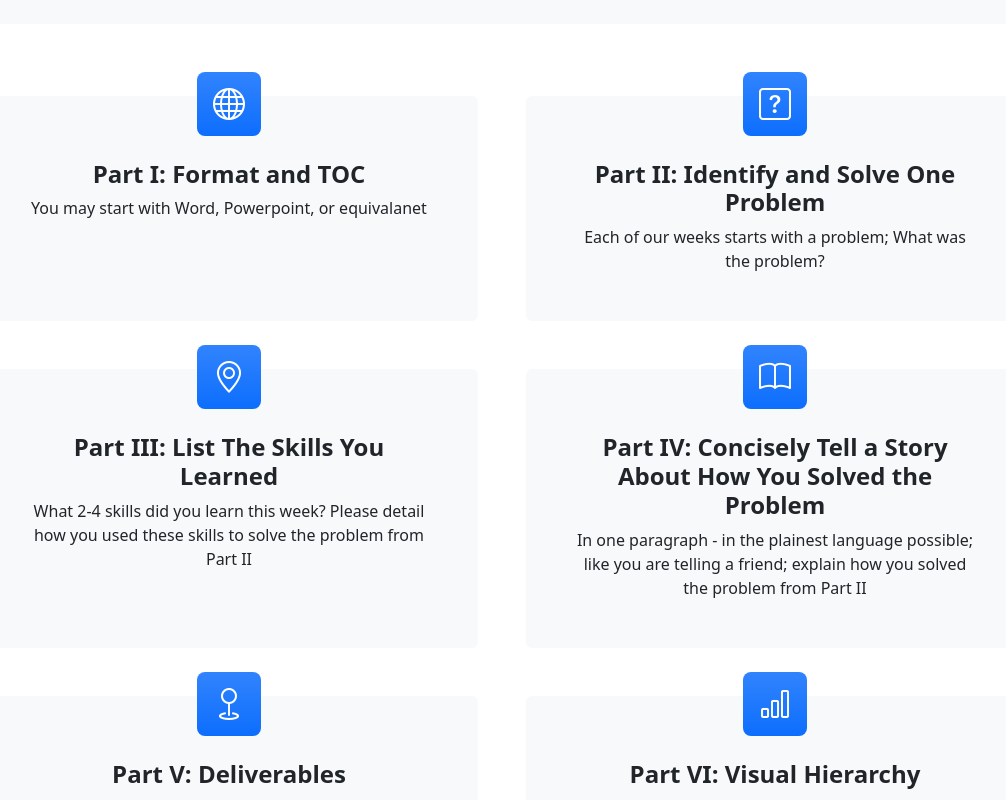
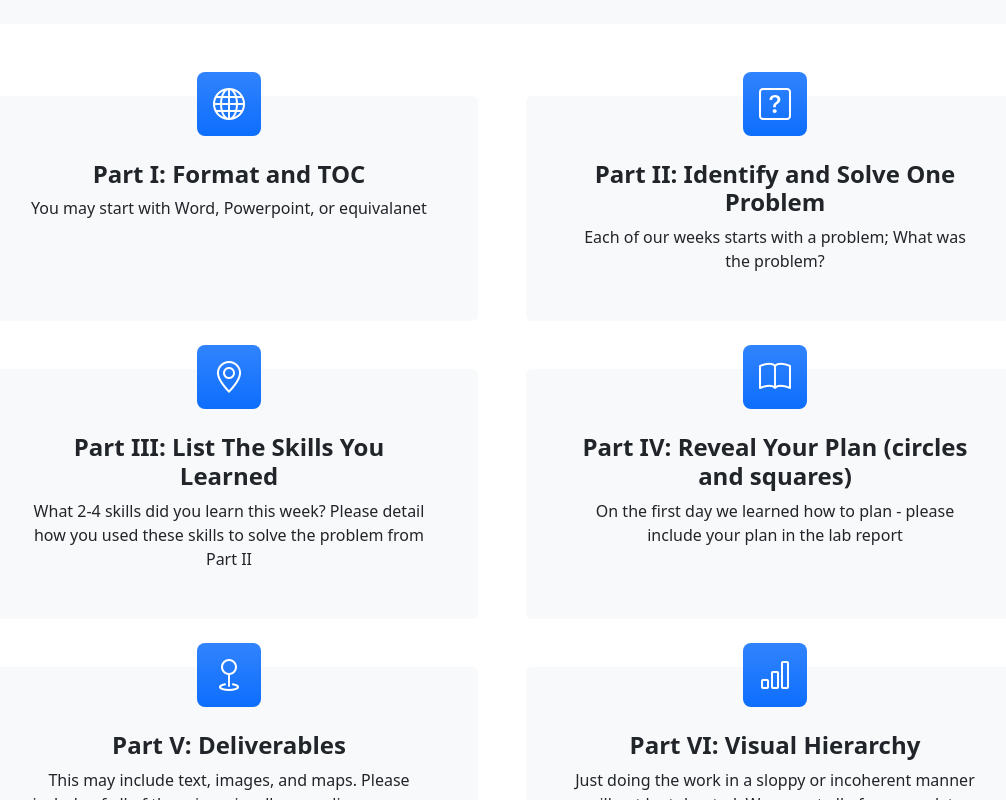
Before and after one commit to chiragakunosensei/Lab_Report, a plain HTML site: page index.html in a window 1280 px wide. Shown: the part 410-1210 px from the top of the page, without its empty margins (138-1144 px from the left). Drawn offline with nearby package versions, Linux system fonts and the light colour scheme.

Commit message:
Update index.html

```diff
--- a/index.html
+++ b/index.html
@@ -71,8 +71,8 @@
                         <div class="card bg-light border-0 h-100">
                             <div class="card-body text-center p-4 p-lg-5 pt-0 pt-lg-0">
                                 <div class="feature bg-primary bg-gradient text-white rounded-3 mb-4 mt-n4"><i class="bi bi-book"></i></div>
-                                <h2 class="fs-4 fw-bold">Part IV: Concisely Tell a Story About How You Solved the Problem</h2>
-                                <p class="mb-0">In one paragraph - in the plainest language possible; like you are telling a friend; explain how you solved the problem from Part II</p>
+                                <h2 class="fs-4 fw-bold">Part IV: Reveal Your Plan (circles and squares) </h2>
+                                <p class="mb-0">On the first day we learned how to plan - please include your plan in the lab report</p>
                             </div>
                         </div>
                     </div>
```
